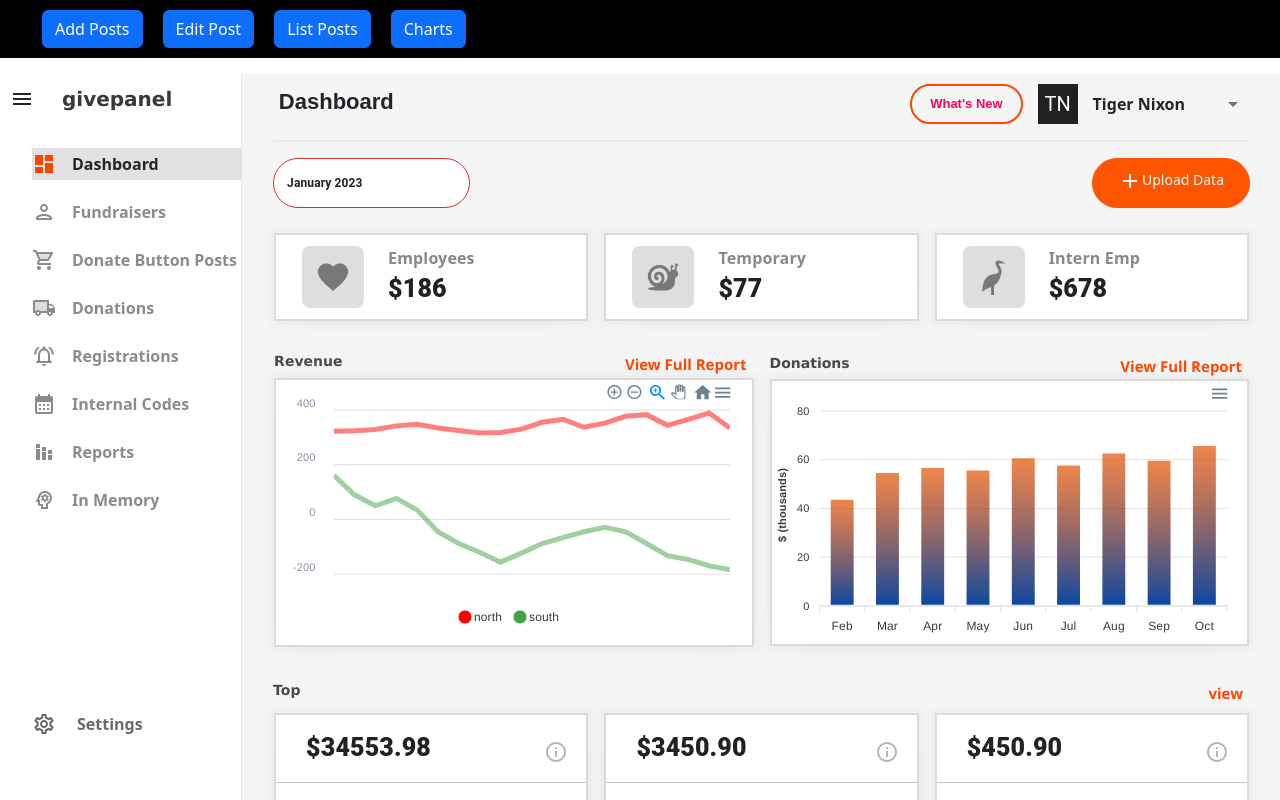
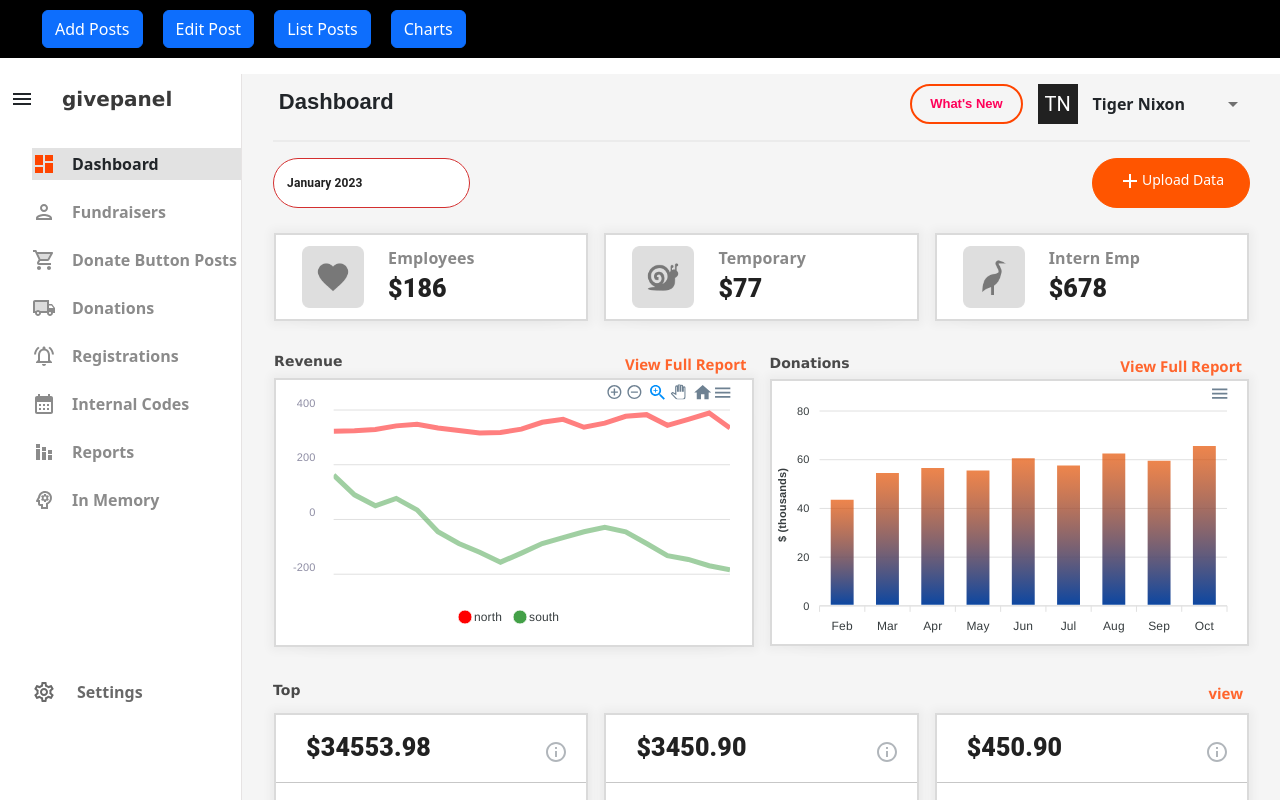
Before and after one commit to AzizahAgha/dashboard-react-final, a React (Create React App) app: page / in a window 1280 px wide. Shown: the top 800 px of the page. Built offline with nearby package versions, Linux system fonts and the light colour scheme.

Commit message:
Update App.css

```diff
--- a/src/App.css
+++ b/src/App.css
@@ -177,7 +177,7 @@ font-family:'Lucida Sans', 'Lucida Sans Regular', 'Lucida Grande', 'Lucida Sans
 .bottom{
 
   align-items: center;
-  margin-top: 11rem;
+  margin-top: 9rem;
   position: fixed;
 
 }
@@ -468,7 +468,7 @@ font-family:'Lucida Sans', 'Lucida Sans Regular', 'Lucida Grande', 'Lucida Sans
   font-family:'Lucida Sans', 'Lucida Sans Regular', 'Lucida Grande', 'Lucida Sans Unicode', Geneva, Verdana, sans-serif;
 }
 .head2{
-  color: orangered;
+  color: rgb(255, 101, 45);
   font-size: 15px;
   font-family:'Segoe UI', Tahoma, Geneva, Verdana, sans-serif;
   text-decoration: none;
```
